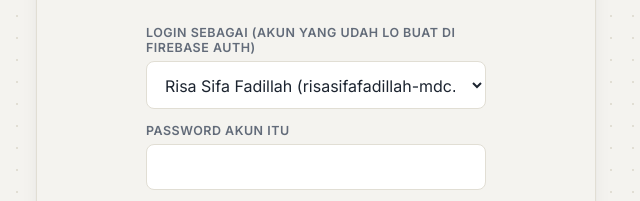
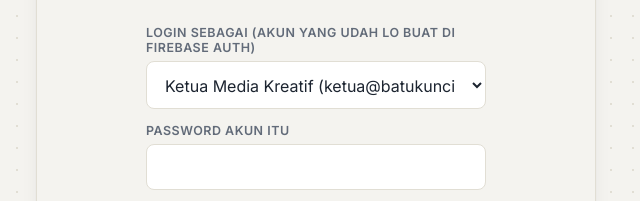
Before and after one commit to mediacreative262-commits/Batukunci, a plain HTML site: page seed.html in a window 1280 px wide. Shown: the part 349-550 px from the top of the page, 324-964 px from the left. Drawn offline with Linux system fonts and the light colour scheme.

Commit message:
Add files via upload

```diff
--- a/seed.html
+++ b/seed.html
@@ -50,12 +50,12 @@ const auth = firebase.auth();
 const db = firebase.firestore();
 
 const SEED_USERS = [
-  { id: 'risasifafadillah-mdc.26.2',    name: 'Risa Sifa Fadillah' },
-  { id: 'muhammadfadlimustafidin-mdc.26.2',    name: 'Muhammad Fadli Mustafidin' },
-  { id: 'videlaalodia-mdc.26.2', name: 'Videla Alodia' },
-  { id: 'adelfinaayusyafitri-mdc.26.2', name: 'Adelfina Ayu Syafitri' },
-  { id: 'yolapuspitar-mdc.26.2', name: 'Yola Puspita R' },
-  { id: 'nisarastari-mdc.26.2', name: 'Nisar Astari' },
+  { id: 'ketua',    name: 'Ketua Media Kreatif' },
+  { id: 'wakil',    name: 'Wakil Ketua Media Kreatif' },
+  { id: 'anggota1', name: 'Anggota 1' },
+  { id: 'anggota2', name: 'Anggota 2' },
+  { id: 'anggota3', name: 'Anggota 3' },
+  { id: 'anggota4', name: 'Anggota 4' },
 ];
 
 const SEED_DRIVE = [
```
